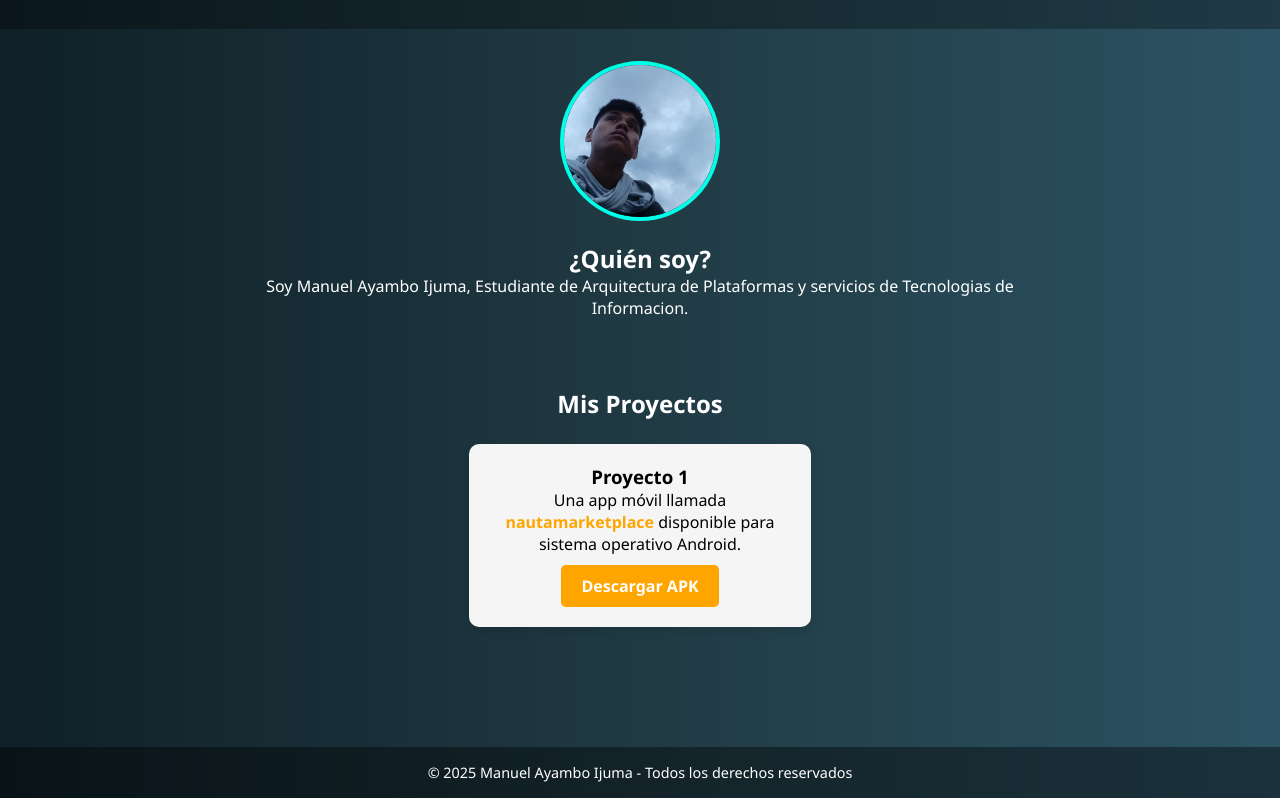
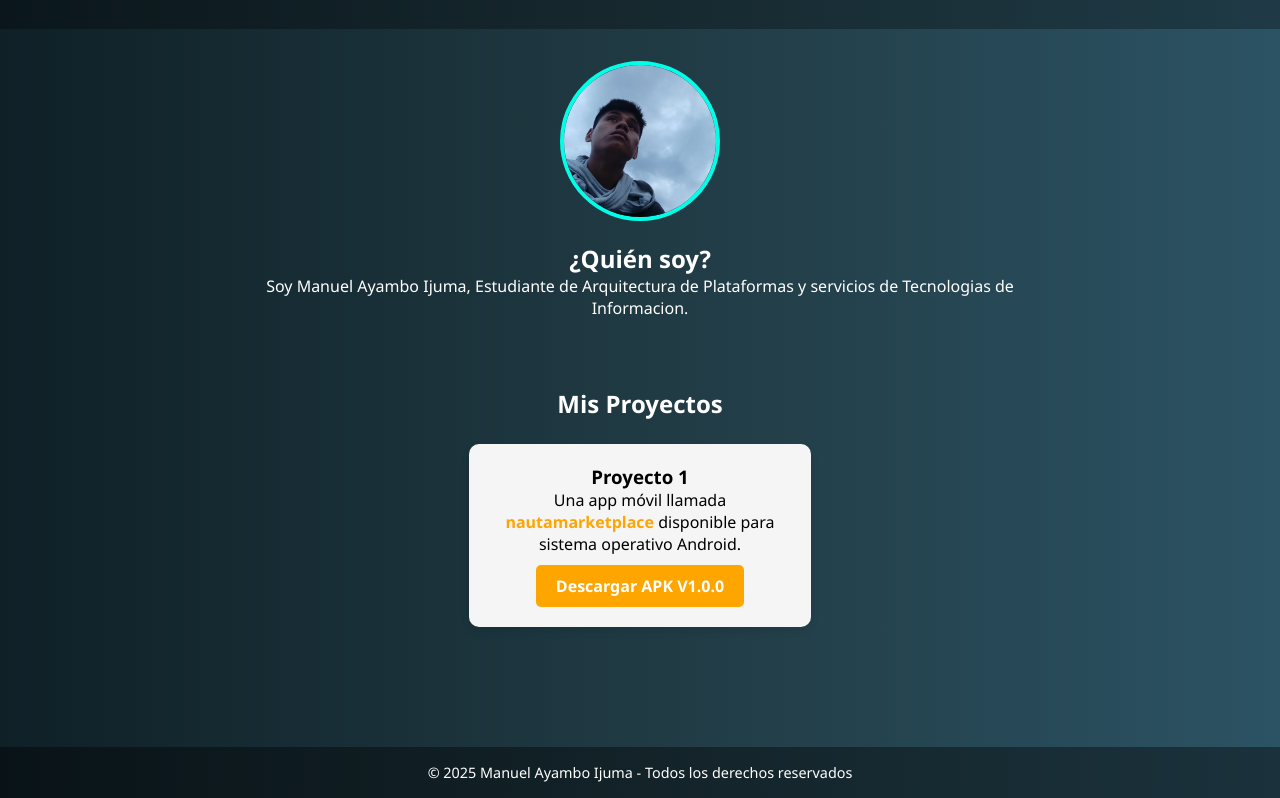
Before and after one commit to ayaiju/mi-portafolio, a plain HTML site: page index.html in a window 1280 px wide. Shown: the part 132-930 px from the top of the page. Drawn offline with Linux system fonts and the light colour scheme.

Commit message:
Update index.html

```diff
--- a/index.html
+++ b/index.html
@@ -38,7 +38,7 @@
          class="btn-descargar"
          download
          style="display: inline-block; padding: 10px 20px; background-color: orange; color: white; text-decoration: none; border-radius: 5px; transition: background-color 0.3s ease;">
-         Descargar APK
+         Descargar APK V1.0.0
       </a>
     </div>
   </div>
```
